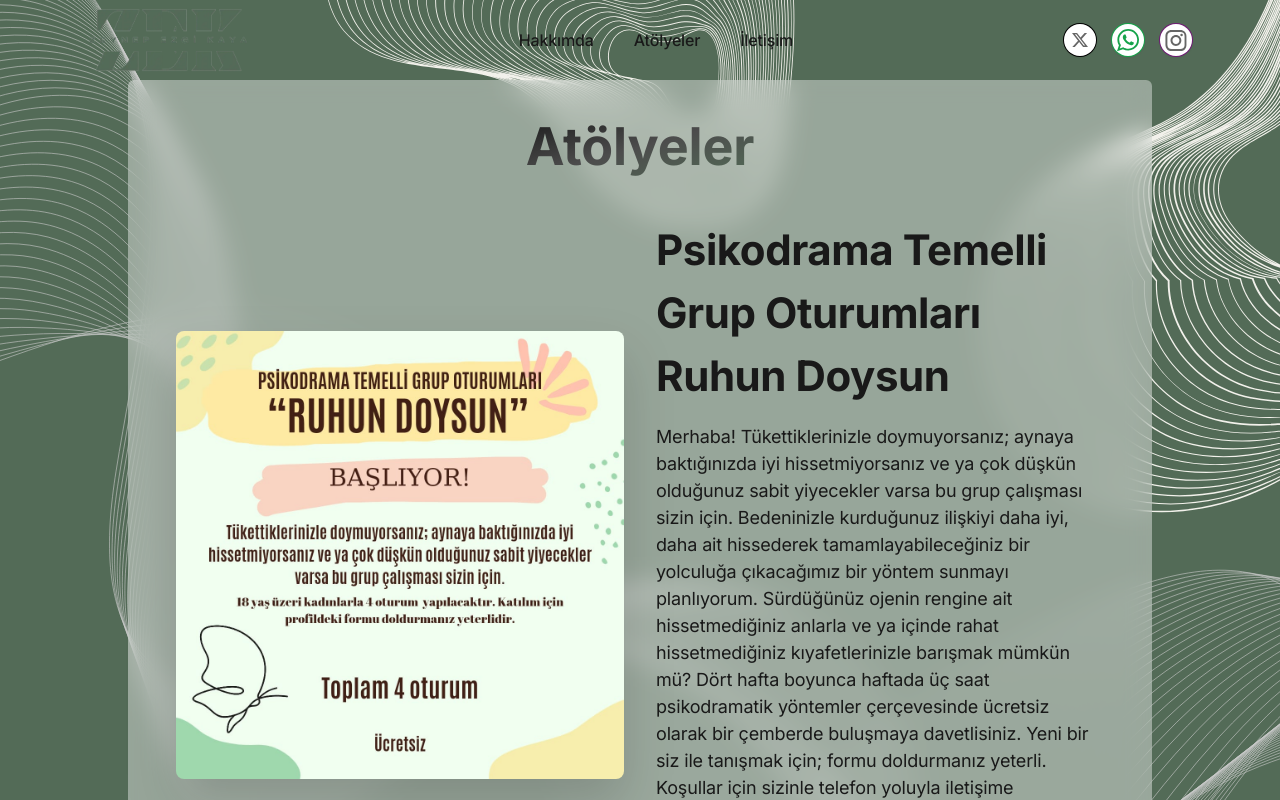
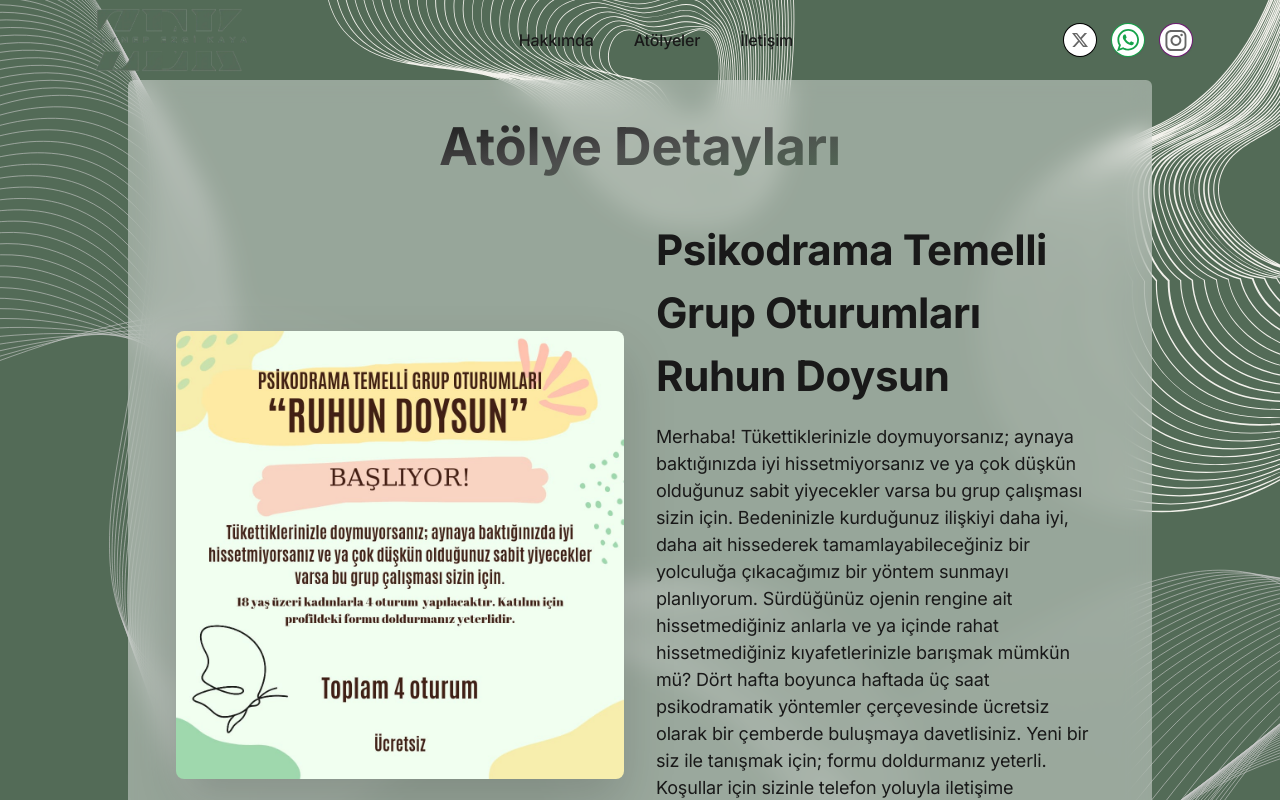
Before and after one commit to megerim/ezgi, a Next.js app: page /atolye in a window 1280 px wide. Shown: the top 800 px of the page. Built offline with nearby package versions, Linux system fonts and the light colour scheme.

Commit message:
atölyedetay

```diff
--- a/components/atolye/atolyeler.tsx
+++ b/components/atolye/atolyeler.tsx
@@ -10,7 +10,7 @@ export default function Example() {
       <div className="flex flex-col text-center w-full mt-5">
         <h1 className="text-3xl font-bold text-center">
           <span className="bg-clip-text text-3xl md:text-5xl text-transparent bg-gradient-to-br from-gray-900 via-gray-700 to-primary">
-            Atölyeler
+            Atölye Detayları
           </span>
         </h1>
       </div>
--- a/components/hero.tsx
+++ b/components/hero.tsx
@@ -13,7 +13,7 @@ export default function Hero() {
             <h1 className="text-5xl md:text-6xl font-extrabold leading-tighter tracking-tighter mb-4 bg-clip-text text-transparent bg-gradient-to-b from-gray-900 via-gray-700 to-primary" data-aos="zoom-y-out">Zeynep Ezgi KAYA<br/><span className="bg-clip-text text-3xl md:text-4xl text-transparent bg-gradient-to-r from-gray-900 via-gray-700 to-primary"> Uzman Psikolojik Danışman </span></h1>
             <div className="max-w-3xl mx-auto">
             <div className="hidden sm:mb-8 sm:flex sm:justify-center">
-        <div className="relative rounded-full px-3 py-1 text-base leading-6 text-gray-100 ring-1 ring-gray-900/30 hover:ring-gray-900/50 hover:underline">
+        <div className="relative rounded-full px-3 py-1 text-base leading-6 text-gray-100 ring-1 ring-gray-900/30 hover:ring-gray-900/50 hover:underline" data-aos="zoom-x-out">
         Psikodrama Temelli Grup Oturumları "Ruhun Doysun" <Link href="/atolye" className="font-semibold text-indigo-600"><span className="absolute inset-0" aria-hidden="true"></span>Başvuru <span aria-hidden="true">&rarr;</span></Link>
         </div>
       </div>
```
